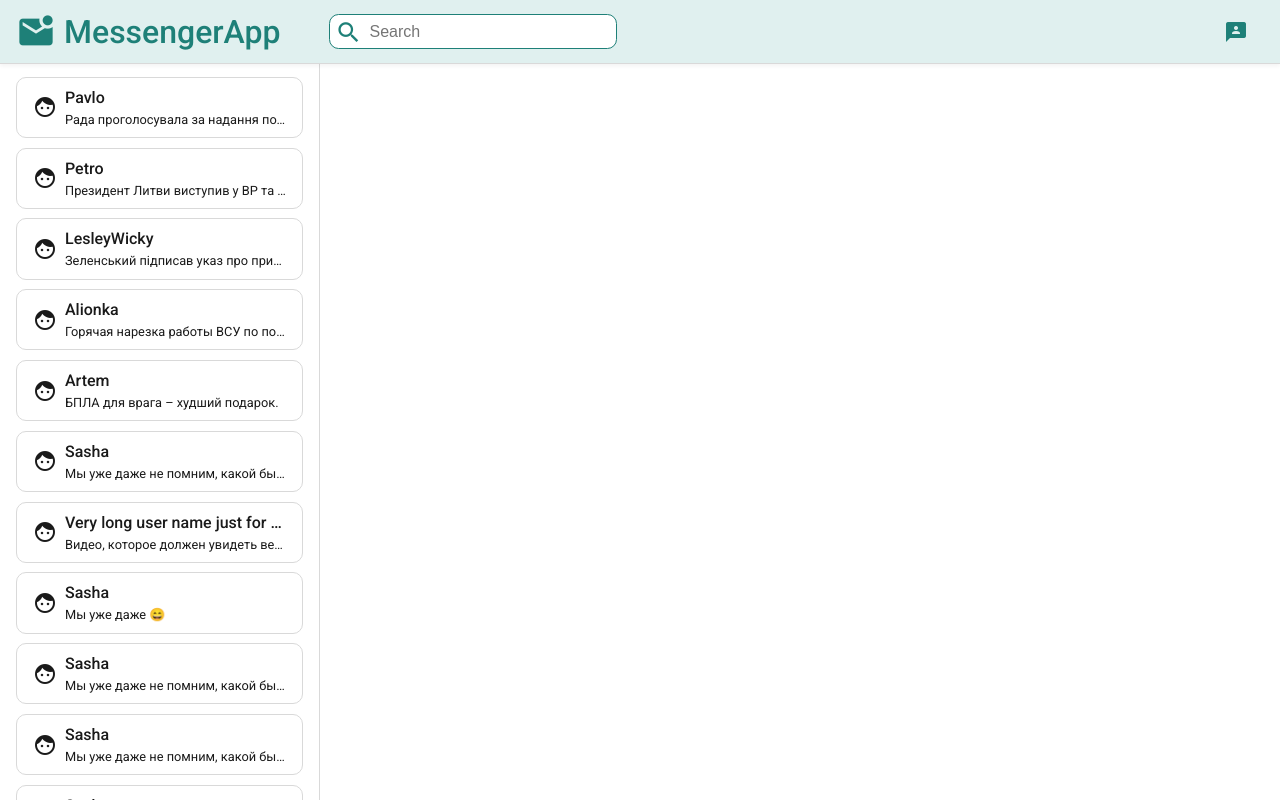
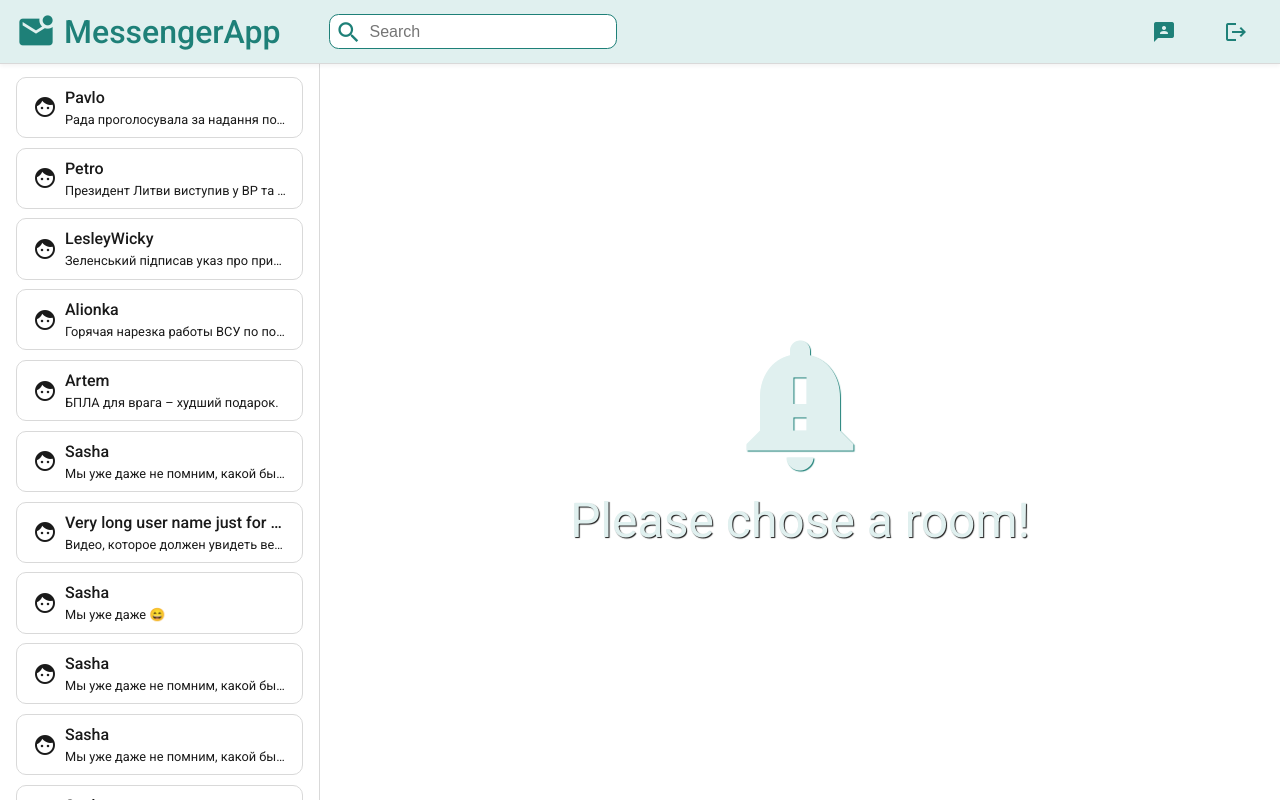
Before and after one commit to Vasylkivskyi/messenger-frontend, a React (Create React App) app: page / in a window 1280 px wide. Built offline with nearby package versions, Linux system fonts and the light colour scheme.

Commit message:
add not found page

```diff
--- a/src/components/EmptyRoom/EmptyRoom.tsx
+++ b/src/components/EmptyRoom/EmptyRoom.tsx
@@ -1,7 +1,14 @@
 import React from 'react';
+import Icon from '../Icon/Icon';
+import './emptyRoom.scss';
 
 const EmptyRoom = () => (
-  <div>EmptyRoom</div>
+  <div className="empty-room">
+    <div className="content">
+      <Icon name="notification_important" className="empty-page-icon-container" />
+      <h1>Please chose a room!</h1>
+    </div>
+  </div>
 );
 
 export default EmptyRoom;
--- /dev/null
+++ b/src/components/EmptyRoom/emptyRoom.scss
@@ -0,0 +1,29 @@
+@import '../../styles/base';
+
+.empty-room {
+  background-color: $white;
+  @include displayFlex;
+  @include justifyContent(center);
+  @include alignItems(center);
+  position: fixed;
+  overflow-y: auto;
+  top: 4rem;
+  bottom: 0;
+  left: 20rem;
+  right: 0;
+
+  .empty-page-icon-container {
+    .icon {
+      font-size: 10rem;
+      color: $aquaSqueeze;
+      text-shadow: 1px 1px 1px $elm;
+    }
+  }
+
+  h1 {
+    text-shadow: 1px 1px 1px $black;
+    font-size: 3rem;
+    color: $aquaSqueeze;
+    font-weight: 400;
+  }
+}
--- /dev/null
+++ b/src/components/NotFound/NotFound.tsx
@@ -0,0 +1,15 @@
+import React from 'react';
+import './notFound.scss';
+
+const NotFound = () => (
+  <div className="not-found">
+    <div>
+      <div className="numbers">
+        404
+      </div>
+      <h1>Ooops! Page not found</h1>
+    </div>
+  </div>
+);
+
+export default NotFound;
--- /dev/null
+++ b/src/components/NotFound/notFound.scss
@@ -0,0 +1,28 @@
+@import '../../styles/base';
+
+.not-found {
+  background-color: $white;
+  @include displayFlex;
+  @include justifyContent(center);
+  @include alignItems(center);
+  position: fixed;
+  overflow-y: auto;
+  text-align: center;
+  top: 4rem;
+  bottom: 0;
+  left: 0rem;
+  right: 0;
+
+  .numbers {
+      font-size: 10rem;
+      color: $aquaSqueeze;
+      text-shadow: 1px 1px 1px $elm;
+  }
+
+  h1 {
+    text-shadow: 1px 1px 1px $black;
+    font-size: 3rem;
+    color: $aquaSqueeze;
+    font-weight: 400;
+  }
+}
--- a/src/containers/app/App.scss
+++ b/src/containers/app/App.scss
@@ -73,6 +73,20 @@
         font-size: 1.4rem;
         color: $elm;
       }
+      .header-logout {
+        margin-left: 2rem;
+
+        .icon {
+          color: $elm;
+        }
+        &:hover {
+          cursor: pointer;
+
+          .icon {
+            color: $black;
+          }
+        }
+      }
     }
   }
 }
--- a/src/containers/app/App.tsx
+++ b/src/containers/app/App.tsx
@@ -6,6 +6,7 @@ import Navigation from '../../components/Navigation/Navigation';
 import EmptyRoom from '../../components/EmptyRoom/EmptyRoom';
 import Room from '../../components/Room/Room';
 import Icon from '../../components/Icon/Icon';
+import NotFound from '../../components/NotFound/NotFound';
 
 const rooms = [
   { id: '1', username: 'Pavlo', message: 'Рада проголосувала за надання полякам в Україні особливих прав та гарантій.' },
@@ -55,6 +56,7 @@ const App = () => {
         <div className="right">
           <Icon name="3p" className="header-icon" />
           <div className="user-name">{roomUserName}</div>
+          <Icon name="logout" className="header-logout" />
         </div>
       </div>
       )}
@@ -64,6 +66,7 @@ const App = () => {
           <Route index element={<EmptyRoom />} />
           <Route path=":roomUserName" element={<Room setRoomUserName={setRoomUserName} />} />
         </Route>
+        <Route path="*" element={<NotFound />} />
       </Routes>
     </div>
   );
--- a/src/containers/login/login.scss
+++ b/src/containers/login/login.scss
@@ -29,27 +29,29 @@
     }
 
     h3 {
+      margin-top: 1rem;
       margin-bottom: 2rem;
     }
 
     input {
-      padding: 1rem 2rem;
-      font-size: 2rem;
-      @include borderRadius(1rem);
+      padding: 0.5rem 1rem;
+      font-size: 1.4rem;
+      @include borderRadius(0.5rem);
       border: 0.1rem solid $alto;
       width: 25rem;
       margin-bottom: 1rem;
     }
 
     .login-btn {
-      padding: 1rem 1.6rem;
-      font-size: 2rem;
+      padding: 0.5rem 1rem;
+      font-size: 1.4rem;
       color: $elm;
       background: rgb(239,42,48);
       background: $white;
-      @include borderRadius(10px);
+      @include borderRadius(0.5rem);
       border: 0.1rem solid $elm;
       width: 25rem;
+      outline: $elm;
 
       &:hover {
         border-color: transparent;
```
